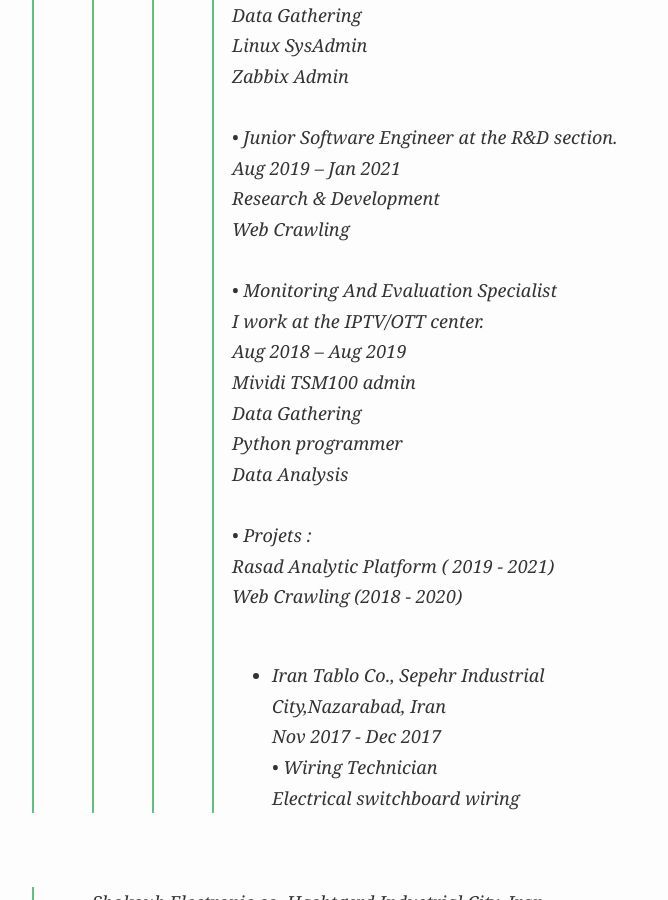
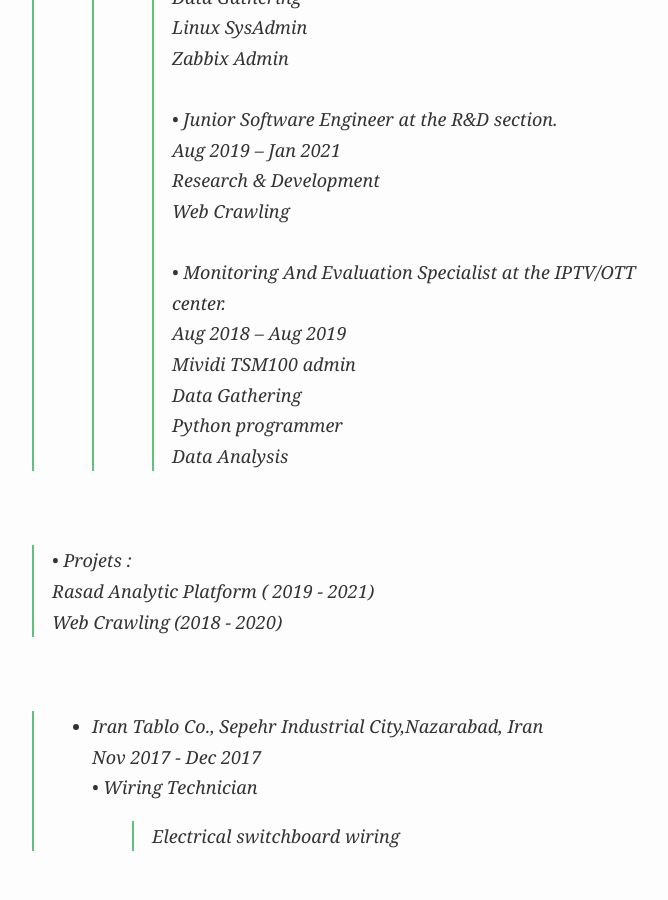
Before and after one commit to KavehRS/website, a Jekyll site: the page built from index.md, in a window 1280 px wide and 900 px high, scrolled down 1155 px. Shown: the whole window, without its empty margins (248-916 px from the left). Built offline with Jekyll 4.4.1, drawn with Linux system fonts in a browser that asks for light colours; nearby versions of some CDN libraries.

Commit message:
Update index.md

```diff
--- a/index.md
+++ b/index.md
@@ -39,34 +39,37 @@
 Aug 2018- present
 
 >> •	Software Engineer at the Datamining section.<br>
->>> Jan 2021 – Present<br>
->>>> Python Programmer<br>
->>>> Data Gathering<br>
->>>> Linux SysAdmin<br>
->>>> Zabbix Admin<br>
+>> Jan 2021 – Present<br>
+>>> Python Programmer<br>
+>>> Data Gathering<br>
+>>> Linux SysAdmin<br>
+>>> Zabbix Admin<br>
  ‌ <br>
 >> •	Junior Software Engineer at the R&D section.<br>
->>> Aug 2019 – Jan 2021<br>
->>>> Research & Development<br>
->>>> Web Crawling<br>
+>> Aug 2019 – Jan 2021<br>
+>>> Research & Development<br>
+>>> Web Crawling<br>
  ‌ <br>
->> •	Monitoring And Evaluation Specialist<br>
->>> I work at the IPTV/OTT center.<br>
->>> Aug 2018 – Aug 2019<br>
->>>> Mividi TSM100 admin<br>
->>>> Data Gathering<br>
->>>> Python programmer<br>
->>>>Data Analysis<br>
+>> •	Monitoring And Evaluation Specialist at the IPTV/OTT center.<br>
+>> Aug 2018 – Aug 2019<br>
+>>> Mividi TSM100 admin<br>
+>>> Data Gathering<br>
+>>> Python programmer<br>
+>>>Data Analysis<br>
+
  ‌ <br>
+
 > •	Projets :<br>
 > Rasad Analytic Platform ( 2019 - 2021)<br>
 > Web Crawling (2018 - 2020)<br>
- ‌
-<br>
+
+
+ ‌  <br>
+
 > - Iran Tablo Co., Sepehr Industrial City,Nazarabad, Iran<br>
 > Nov 2017 - Dec 2017<br>
 > •	Wiring Technician<br>
->>Electrical switchboard wiring<br>
+>> Electrical switchboard wiring<br>
 
  ‌ <br>
 
```
